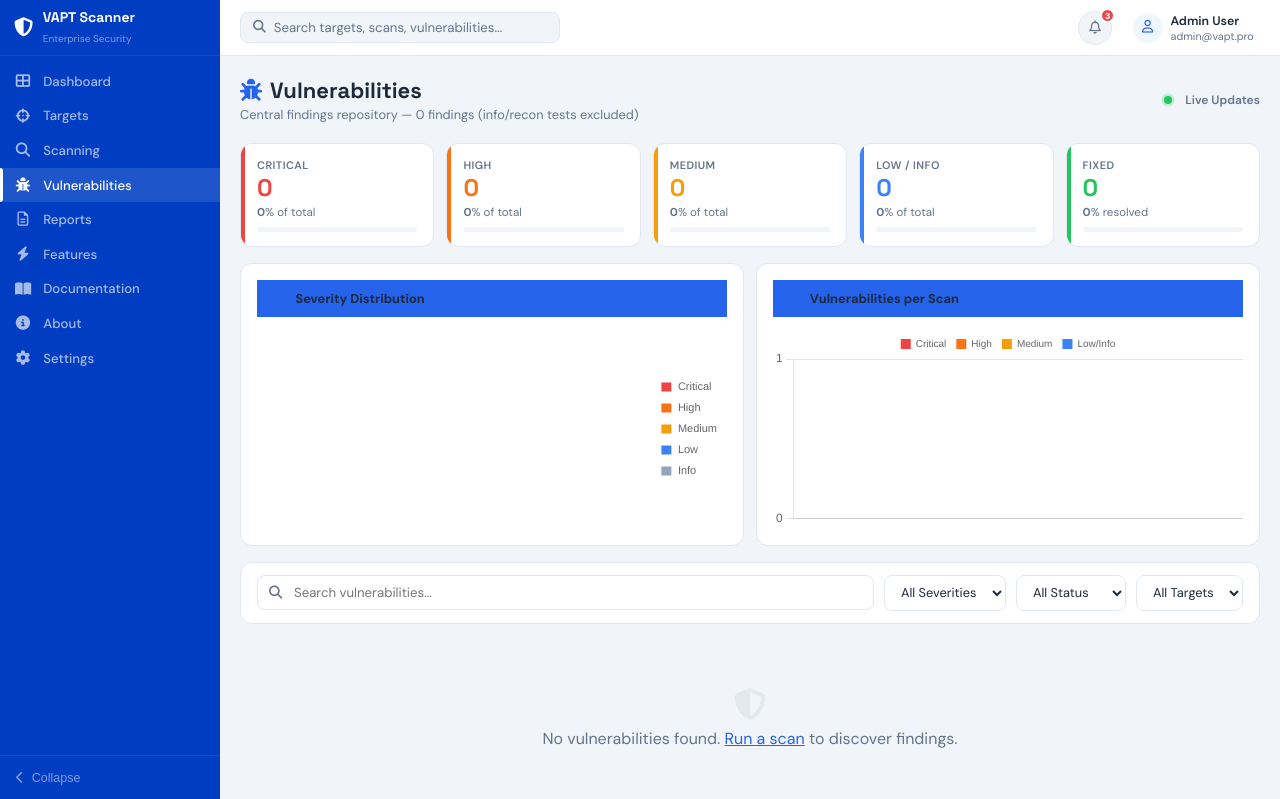
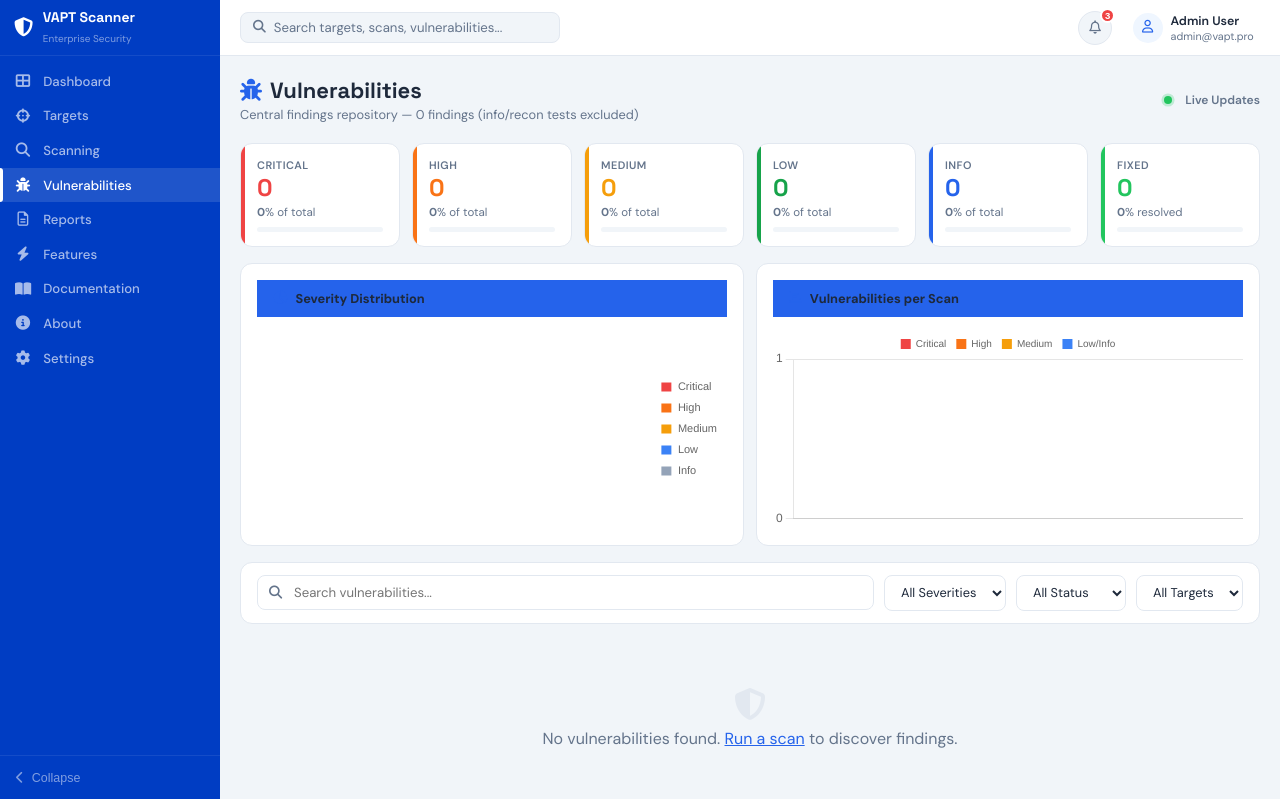
Before and after one commit to pooja2520/vapt-fr, a Flask app: page /vulnerabilities in a window 1280 px wide. Shown: the top 799 px of the page. Run offline with Flask 3, Linux system fonts and the light colour scheme; the visitor is signed in with stand-in values (Sample User, id 1); data that the repository does not hold is empty.

Commit message:
update: vulnerabilities low info severity color change and seperated

```diff
--- a/templates/vulnerabilities.html
+++ b/templates/vulnerabilities.html
@@ -4,14 +4,16 @@
 <link rel="stylesheet" href="{{ url_for('static', filename='css/vulnerabilities.css') }}">
 <style>
 /* ── Analytics Strip ───────────────────────────── */
-.analytics-grid{display:grid;grid-template-columns:repeat(5,1fr);gap:.75rem;margin-bottom:1rem;}
+.analytics-grid{display:grid;grid-template-columns:repeat(6,1fr);gap:.75rem;margin-bottom:1rem;}
 .acard{background:#fff;border:1px solid var(--border);border-radius:12px;padding:.875rem 1rem;position:relative;overflow:hidden;}
 .acard::before{content:'';position:absolute;top:0;left:0;width:4px;height:100%;border-radius:12px 0 0 12px;}
 .acard.ac-crit::before{background:#ef4444;}
 .acard.ac-high::before{background:#f97316;}
 .acard.ac-med::before{background:#f59e0b;}
-.acard.ac-low::before{background:#3b82f6;}
+.acard.ac-low::before{background:#16a34a;}
 .acard.ac-fix::before{background:#22c55e;}
+.acard.ac-info::before{background:#2563eb;}
+.acard.ac-info .av{color:#2563eb;}
 .acard small{font-size:.68rem;color:var(--text-muted);display:block;margin-bottom:.25rem;font-weight:600;text-transform:uppercase;letter-spacing:.04em;}
 .acard .av{font-size:1.5rem;font-weight:800;font-family:'Space Grotesk',sans-serif;line-height:1;}
 .acard .ap{font-size:.72rem;margin-top:.3rem;color:var(--text-muted);}
@@ -19,7 +21,7 @@
 .acard.ac-crit .av{color:#ef4444;}
 .acard.ac-high .av{color:#f97316;}
 .acard.ac-med .av{color:#f59e0b;}
-.acard.ac-low .av{color:#3b82f6;}
+.acard.ac-low .av{color:#16a34a;}
 .acard.ac-fix .av{color:#22c55e;}
 
 /* ── Charts Row ────────────────────────────────── */
@@ -61,8 +63,15 @@
 .filter-row select:focus{border-color:var(--blue);}
 
 /* Severity badge overrides — Low (teal) vs Info (slate) */
-.bsev-low{display:inline-flex;align-items:center;gap:.3rem;padding:.2rem .55rem;border-radius:6px;font-size:.72rem;font-weight:700;background:#f0fdf4;color:#15803d;border:1px solid #bbf7d0;}
-.bsev-info{display:inline-flex;align-items:center;gap:.3rem;padding:.2rem .55rem;border-radius:6px;font-size:.72rem;font-weight:700;background:#f1f5f9;color:#64748b;border:1px solid #cbd5e1;}
+/* ── Severity badges — distinct professional palette ── */
+.bsev-low{display:inline-flex;align-items:center;gap:.3rem;padding:.2rem .6rem;border-radius:6px;font-size:.72rem;font-weight:700;background:#f0fdf4;color:#16a34a;border:1.5px solid #86efac;}
+.bsev-info{display:inline-flex;align-items:center;gap:.3rem;padding:.2rem .6rem;border-radius:6px;font-size:.72rem;font-weight:700;background:#eff6ff;color:#2563eb;border:1.5px solid #93c5fd;}
+
+/* Override global badge classes for severity consistency */
+.bx.bc{background:#fff1f2;color:#be123c;border:1.5px solid #fda4af;}
+.bx.bh{background:#fff7ed;color:#c2410c;border:1.5px solid #fdba74;}
+.bx.bm{background:#fefce8;color:#a16207;border:1.5px solid #fde047;}
+.bx.bl{background:#f0fdf4;color:#16a34a;border:1.5px solid #86efac;}
 
 /* Report dl button */
 .dl-report{display:inline-flex;align-items:center;gap:.35rem;padding:.35rem .75rem;border-radius:8px;font-size:.75rem;font-weight:600;border:1.5px solid var(--border);background:#fff;cursor:pointer;color:var(--text);text-decoration:none;transition:all .15s;}
@@ -92,7 +101,8 @@
     <div class="acard ac-crit"><small>Critical</small><div class="av" id="ac-crit">0</div><div class="ap"><span id="acp-crit">0</span>% of total</div><div class="prog-bar"><div class="prog-fill" id="apb-crit" style="width:0%;background:#ef4444;"></div></div></div>
     <div class="acard ac-high"><small>High</small><div class="av" id="ac-high">0</div><div class="ap"><span id="acp-high">0</span>% of total</div><div class="prog-bar"><div class="prog-fill" id="apb-high" style="width:0%;background:#f97316;"></div></div></div>
     <div class="acard ac-med"><small>Medium</small><div class="av" id="ac-med">0</div><div class="ap"><span id="acp-med">0</span>% of total</div><div class="prog-bar"><div class="prog-fill" id="apb-med" style="width:0%;background:#f59e0b;"></div></div></div>
-    <div class="acard ac-low"><small>Low / Info</small><div class="av" id="ac-low">0</div><div class="ap"><span id="acp-low">0</span>% of total</div><div class="prog-bar"><div class="prog-fill" id="apb-low" style="width:0%;background:#3b82f6;"></div></div></div>
+    <div class="acard ac-low"><small>Low</small><div class="av" id="ac-low">0</div><div class="ap"><span id="acp-low">0</span>% of total</div><div class="prog-bar"><div class="prog-fill" id="apb-low" style="width:0%;background:#16a34a;"></div></div></div>
+    <div class="acard ac-info"><small>Info</small><div class="av" id="ac-info">0</div><div class="ap"><span id="acp-info">0</span>% of total</div><div class="prog-bar"><div class="prog-fill" id="apb-info" style="width:0%;background:#2563eb;"></div></div></div>
     <div class="acard ac-fix"><small>Fixed</small><div class="av" id="ac-fix">0</div><div class="ap"><span id="acp-fix">0</span>% resolved</div><div class="prog-bar"><div class="prog-fill" id="apb-fix" style="width:0%;background:#22c55e;"></div></div></div>
   </div>
 
@@ -208,7 +218,8 @@ function updateAnalytics() {
   const crit  = vulnOnly.filter(v=>(v.Severity||'').toLowerCase()==='critical').length;
   const high  = vulnOnly.filter(v=>(v.Severity||'').toLowerCase()==='high').length;
   const med   = vulnOnly.filter(v=>(v.Severity||'').toLowerCase()==='medium').length;
-  const low   = vulnOnly.filter(v=>['low','info'].includes((v.Severity||'').toLowerCase())).length;
+  const low   = vulnOnly.filter(v=>(v.Severity||'').toLowerCase()==='low').length;
+  const info  = vulnOnly.filter(v=>(v.Severity||'').toLowerCase()==='info').length;
   const fixed = vulnOnly.filter(v=>(v._display_status||'').toLowerCase()==='fixed').length;
 
   const set = (id, val, pct) => {
@@ -224,6 +235,11 @@ function updateAnalytics() {
   set('ac-high', high, Math.round(high/(total)*100));
   set('ac-med',  med,  Math.round(med/(total)*100));
   set('ac-low',  low,  Math.round(low/(total)*100));
+
+  // Info card
+  document.getElementById('ac-info').textContent = info;
+  document.getElementById('acp-info').textContent = Math.round(info/total*100);
+  document.getElementById('apb-info').style.width = Math.round(info/total*100)+'%';
   // fix percentage of vulnerable-status items only
   const vulnItems = vulnOnly.filter(v=>(v.Status||'').toLowerCase()==='vulnerable').length||1;
   const fixedPct  = Math.round(fixed/vulnItems*100);
```
